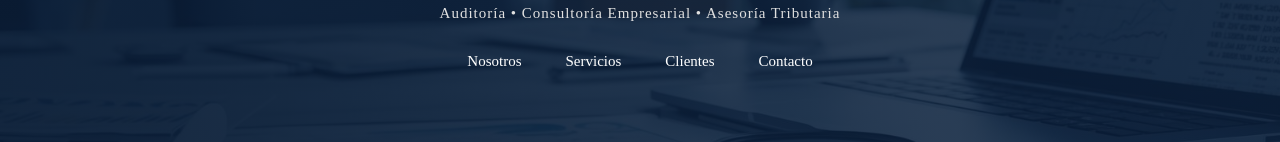
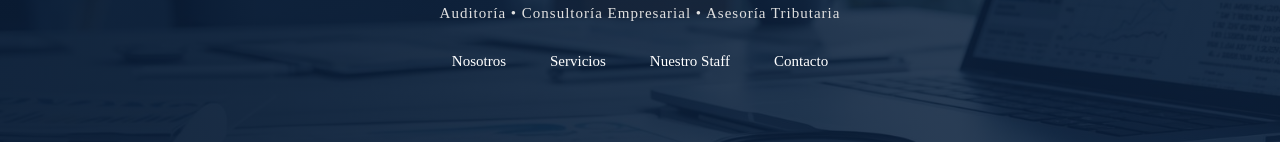
Before and after one commit to Erickgm15/Erickgm15.github.io, a plain HTML site: page index.html in a window 1280 px wide. Shown: the part 209-351 px from the top of the page. Drawn offline with Linux system fonts and the light colour scheme.

Commit message:
Staff creado

```diff
--- a/index.html
+++ b/index.html
@@ -19,7 +19,7 @@
         <ul>
             <li><a href="./pages/nosotros.html">Nosotros</a></li>
             <li><a href="./pages/servicios.html">Servicios</a></li>
-            <li><a href="./pages/clientes.html">Clientes</a></li>
+            <li><a href="./pages/clientes.html">Nuestro Staff</a></li>
             <li><a href="./pages/contacto.html">Contacto</a></li>
         </ul>
     </nav>
```
